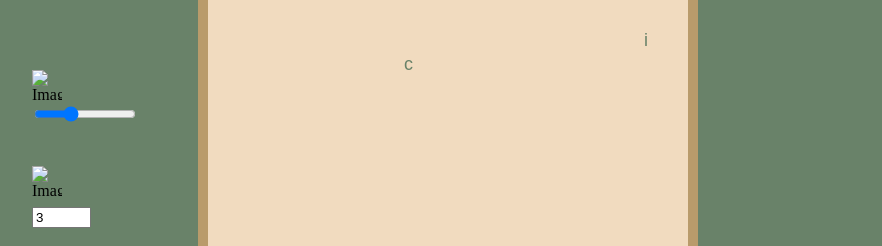
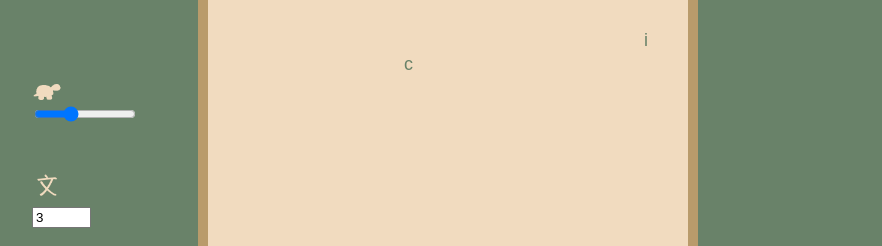
Before and after one commit to xyliu14/sinosnake, a plain HTML site: page index.html in a window 1280 px wide. Shown: the part 356-602 px from the top of the page, without its empty margins (224-1106 px from the left). Drawn offline with Linux system fonts and the light colour scheme.

Commit message:
Update index.html

```diff
--- a/index.html
+++ b/index.html
@@ -17,9 +17,9 @@
             <p id="pinyin-letters"></p>
         </div>
         <div class="controls-container">
-            <img src="turtle.png" alt="Images" class="red-filter slow" style="width: 30px; height: 30px;">
+            <img src="asset/turtle.png" alt="Images" class="red-filter slow" style="width: 30px; height: 30px;">
             <input type="range" id="speed" min="1" max="4" value="2">
-            <img src="foodamount.png" alt="Images" class="red-filter numfood" style="width: 30px; height: 30px;">
+            <img src="asset/foodamount.png" alt="Images" class="red-filter numfood" style="width: 30px; height: 30px;">
             <input type="number" id="food" min="3" max="10" value="3">
         </div>
         <div>
```
